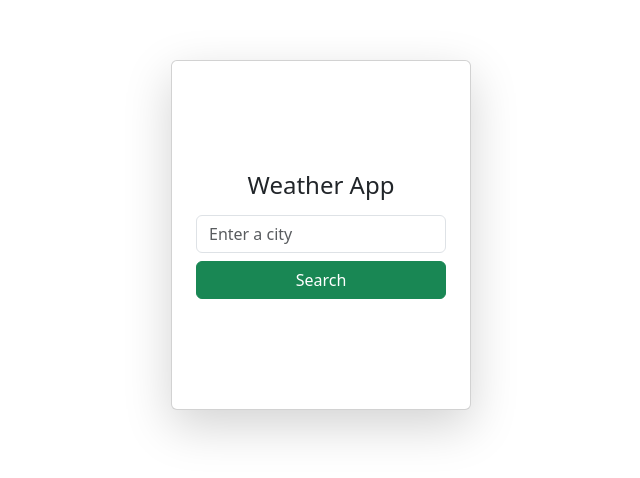
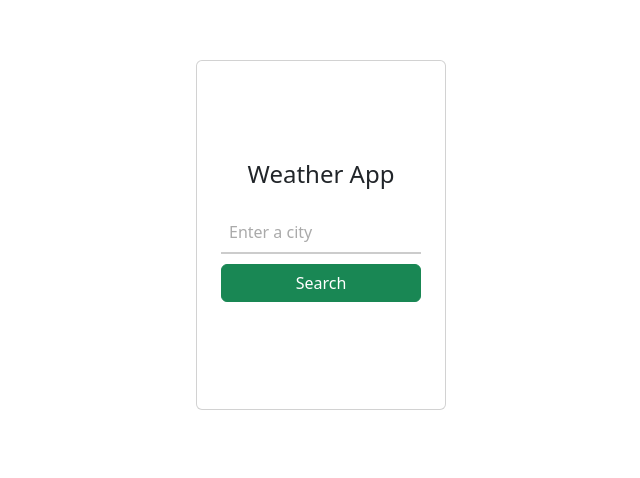
Before and after one commit to mariosmorfo/distemicha-project, an Angular app: page / in a window 1280 px wide. Shown: the part 190-668 px from the top of the page, without its empty margins (319-959 px from the left). Built offline with nearby package versions, Linux system fonts and the light colour scheme.

Commit message:
feat: Add function onBack to navigate at the user-search page

```diff
--- a/src/app/components/user-search/user-search.html
+++ b/src/app/components/user-search/user-search.html
@@ -1,13 +1,11 @@
-<div class="container d-flex justify-content-center align-items-center vh-100">
-  <div class="card p-4 shadow-lg rounded" style="width: 300px;">
-    <h4 class="text-center mb-3">Weather App</h4>
+<div *ngIf="!weatherData" class="container">
+  <div class="card  p-4 rounded">
+    <h4 class="text-center mb-4">Weather App</h4>
+      <input [(ngModel)]="cityName" class="custom-input" type="search" placeholder="Enter a city">
+      <button class="btn btn-success w-100 mb-2" (click)="onSearch()">Search</button>
 
-    <input [(ngModel)]="cityName" class="form-control mb-2" type="search" placeholder="Enter a city">
-
-    <button class="btn btn-success w-100 mb-" (click)="onSearch()">Search</button>
-
-    <div *ngIf="weatherData">
-      <app-weather-info [weather]="weatherData"></app-weather-info>
-    </div>
   </div>
 </div>
+<div *ngIf="weatherData" class="container" >
+  <app-weather-info class="card p-4 rounded" [weather]="weatherData" (click)="onBack()"></app-weather-info>
+</div>
```
